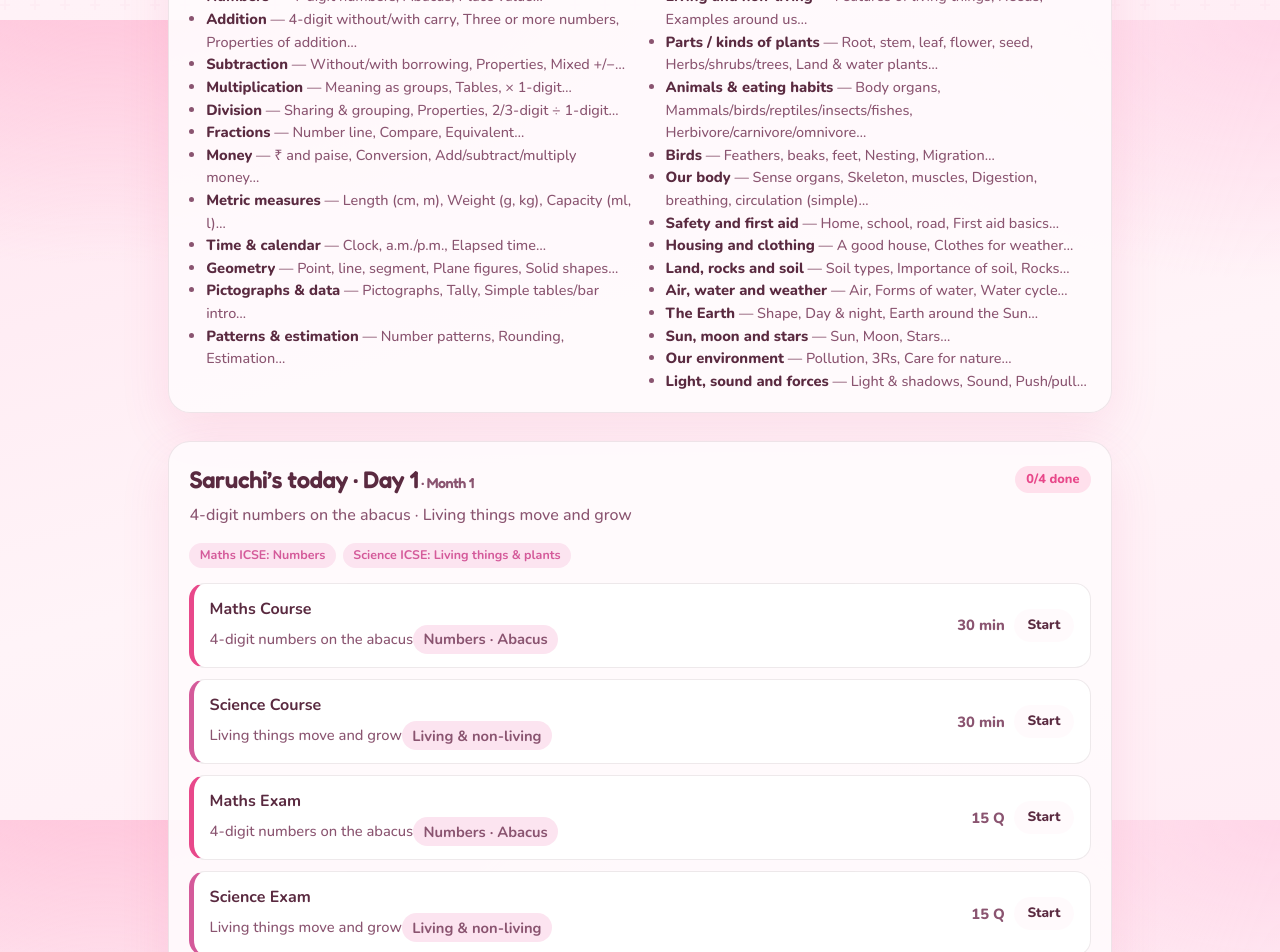
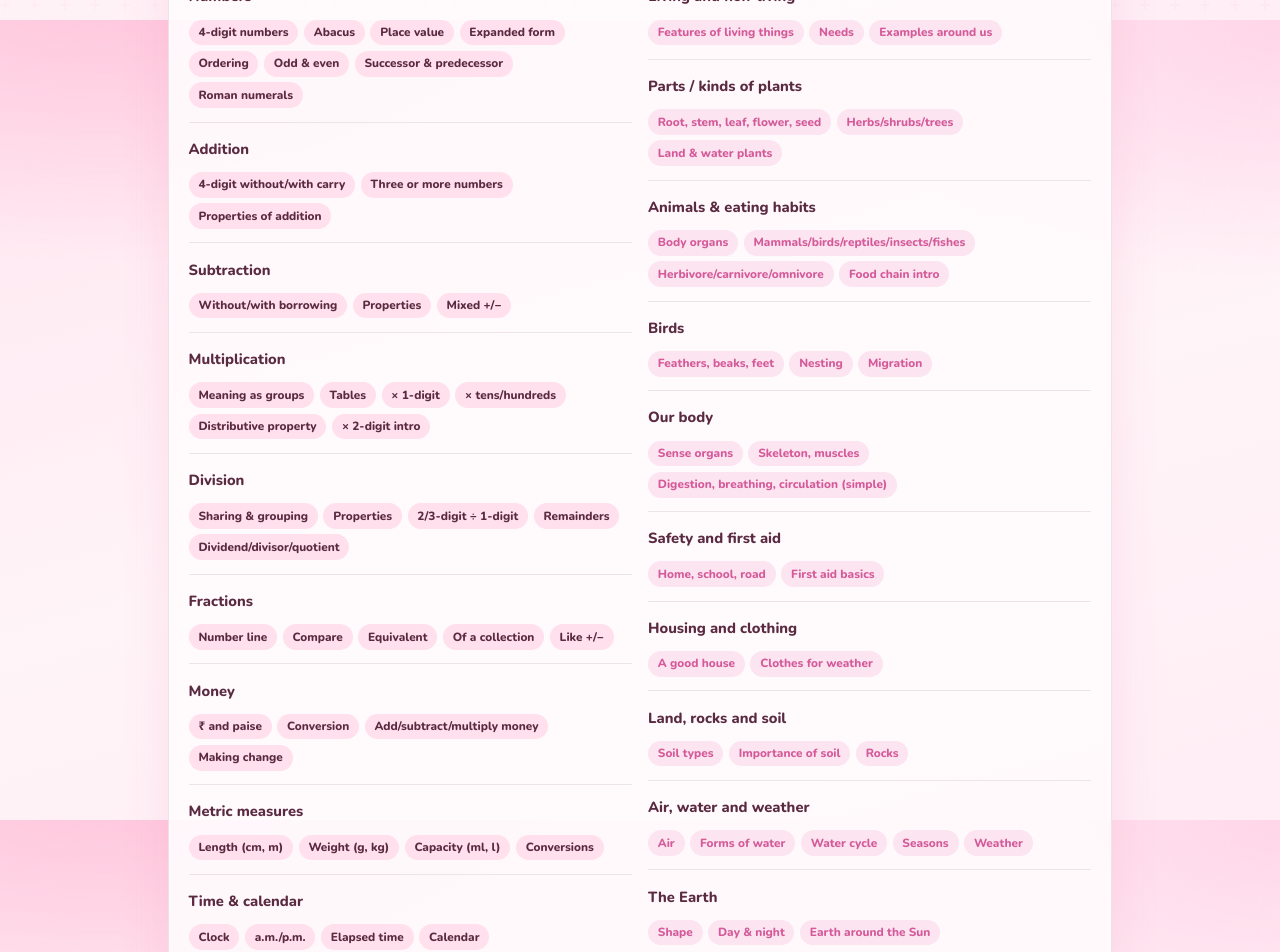
Before and after one commit to SaruchiShukla/SaruchiShukla.github.io, a React (Vite) app: page / in a window 1280 px wide. Shown: the part 780-1732 px from the top of the page. Built offline with nearby package versions, Linux system fonts and the light colour scheme.

Commit message:
Link every ICSE syllabus sub-topic chip to matching lessons.
Co-authored-by: Cursor <cursoragent@cursor.com>

```diff
--- a/src/App.css
+++ b/src/App.css
@@ -260,6 +260,96 @@ h3,
   font-size: 0.92rem;
 }
 
+.chapter-link-list--rich {
+  list-style: none;
+  padding-left: 0;
+}
+
+.chapter-link-list--rich > li {
+  margin: 0 0 0.95rem;
+  padding-bottom: 0.85rem;
+  border-bottom: 1px solid var(--line);
+}
+
+.chapter-link-list--rich > li:last-child {
+  border-bottom: 0;
+  margin-bottom: 0;
+  padding-bottom: 0;
+}
+
+.chapter-link-list__title {
+  display: inline-flex;
+  align-items: baseline;
+  gap: 0.5rem;
+  color: var(--ink);
+  text-decoration: none;
+  margin-bottom: 0.35rem;
+}
+
+.chapter-link-list__title:hover {
+  color: var(--maths);
+  text-decoration: underline;
+}
+
+.topics-overview__col--science .chapter-link-list__title:hover,
+.school-map__cols > div:last-child .chapter-link-list__title:hover {
+  color: var(--science);
+}
+
+.detail-chips {
+  display: flex;
+  flex-wrap: wrap;
+  gap: 0.35rem;
+  margin-top: 0.4rem;
+}
+
+.detail-chip {
+  display: inline-block;
+  font-size: 0.74rem;
+  font-weight: 700;
+  line-height: 1.25;
+  padding: 0.28rem 0.55rem;
+  border-radius: 999px;
+  background: var(--maths-soft);
+  color: var(--maths);
+  text-decoration: none;
+  border: 1px solid transparent;
+}
+
+.detail-chip:hover {
+  border-color: var(--maths);
+}
+
+.detail-chip--active {
+  background: var(--maths);
+  color: #fff;
+}
+
+.school-map__cols > div:last-child .detail-chip,
+.topics-overview__col--science .detail-chip,
+.chapter-card--science .detail-chip {
+  background: var(--science-soft);
+  color: var(--science);
+}
+
+.school-map__cols > div:last-child .detail-chip:hover,
+.topics-overview__col--science .detail-chip:hover,
+.chapter-card--science .detail-chip:hover {
+  border-color: var(--science);
+}
+
+.topics-overview__col--science .detail-chip--active,
+.chapter-card--science .detail-chip--active,
+.topics-page--science .detail-chip--active {
+  background: var(--science);
+  color: #fff;
+}
+
+.topics-page--maths .detail-chip--active {
+  background: var(--maths);
+  color: #fff;
+}
+
 .chapter-link-list a {
   color: var(--ink);
   text-decoration: none;
@@ -269,11 +359,6 @@ h3,
 .chapter-link-list a:hover {
   color: var(--maths);
   text-decoration: underline;
-}
-
-.school-map__cols .chapter-link-list:last-child a:hover,
-.topics-overview__col--science .chapter-link-list a:hover {
-  color: var(--science);
 }
 
 .topics-overview {
@@ -352,6 +437,17 @@ h3,
   transform: translateY(-2px);
 }
 
+.chapter-card__main {
+  display: block;
+  text-decoration: none;
+  color: inherit;
+  margin-bottom: 0.35rem;
+}
+
+.chapter-card__main:hover h3 {
+  text-decoration: underline;
+}
+
 .chapter-card h3 {
   margin: 0 0 0.35rem;
   font-size: 1.05rem;
@@ -361,12 +457,12 @@ h3,
   margin: 0 0 0.7rem;
 }
 
-.chapter-card span {
-  font-weight: 800;
-  color: var(--maths);
-}
-
-.chapter-card--science span {
+.chapter-card__main span {
+  font-weight: 800;
+  color: var(--maths);
+}
+
+.chapter-card--science .chapter-card__main span {
   color: var(--science);
 }
 
--- a/src/components/Home.jsx
+++ b/src/components/Home.jsx
@@ -8,6 +8,7 @@ import {
   SUBJECTS,
   getTodayDayNumber,
 } from '../data/curriculum'
+import { slugifyDetail } from '../data/topicIndex'
 import { dayCompletion, isSessionDone } from '../hooks/useProgress'
 
 export default function Home({ progress }) {
@@ -69,46 +70,54 @@ export default function Home({ progress }) {
             <h3>
               <Link to="/topics/maths">Maths chapters (ICSE)</Link>
             </h3>
-            <ul className="chapter-link-list">
-              {(SCHOOL_MAP.mathsChapters || SCHOOL_MAP.mathsUnits.map((name) => ({ name }))).map(
-                (u) => (
+            <ul className="chapter-link-list chapter-link-list--rich">
+              {(SCHOOL_MAP.mathsChapters || []).map((u) => (
                 <li key={u.id || u.name}>
-                    {u.id ? (
-                      <Link to={`/topics/maths/${u.id}`}>
+                  <Link to={`/topics/maths/${u.id}`} className="chapter-link-list__title">
                     <strong>{u.name}</strong>
                   </Link>
-                    ) : (
-                      <strong>{u.name}</strong>
-                    )}
                   {u.details?.length ? (
-                      <span className="muted small"> — {u.details.slice(0, 3).join(', ')}…</span>
+                    <div className="detail-chips">
+                      {u.details.map((detail) => (
+                        <Link
+                          key={detail}
+                          to={`/topics/maths/${u.id}?focus=${encodeURIComponent(slugifyDetail(detail))}`}
+                          className="detail-chip"
+                        >
+                          {detail}
+                        </Link>
+                      ))}
+                    </div>
                   ) : null}
                 </li>
-                ),
-              )}
+              ))}
             </ul>
           </div>
           <div>
             <h3>
               <Link to="/topics/science">Science chapters (ICSE)</Link>
             </h3>
-            <ul className="chapter-link-list">
-              {(SCHOOL_MAP.scienceChapters || SCHOOL_MAP.scienceUnits.map((name) => ({ name }))).map(
-                (u) => (
+            <ul className="chapter-link-list chapter-link-list--rich">
+              {(SCHOOL_MAP.scienceChapters || []).map((u) => (
                 <li key={u.id || u.name}>
-                    {u.id ? (
-                      <Link to={`/topics/science/${u.id}`}>
+                  <Link to={`/topics/science/${u.id}`} className="chapter-link-list__title">
                     <strong>{u.name}</strong>
                   </Link>
-                    ) : (
-                      <strong>{u.name}</strong>
-                    )}
                   {u.details?.length ? (
-                      <span className="muted small"> — {u.details.slice(0, 3).join(', ')}…</span>
+                    <div className="detail-chips">
+                      {u.details.map((detail) => (
+                        <Link
+                          key={detail}
+                          to={`/topics/science/${u.id}?focus=${encodeURIComponent(slugifyDetail(detail))}`}
+                          className="detail-chip"
+                        >
+                          {detail}
+                        </Link>
+                      ))}
+                    </div>
                   ) : null}
                 </li>
-                ),
-              )}
+              ))}
             </ul>
           </div>
         </div>
--- a/src/components/Topics.jsx
+++ b/src/components/Topics.jsx
@@ -1,10 +1,71 @@
-import { Link, useParams } from 'react-router-dom'
+import { Link, useParams, useSearchParams } from 'react-router-dom'
 import { LEARNER, SUBJECTS } from '../data/curriculum'
-import { getChapter, getChapters, TOPIC_INDEX } from '../data/topicIndex'
+import {
+  getChapter,
+  getChapters,
+  getDetailLink,
+  TOPIC_INDEX,
+} from '../data/topicIndex'
 import { dayCompletion, isSessionDone } from '../hooks/useProgress'
+
+function LessonRows({ subjectId, lessons, progress }) {
+  return (
+    <ul className="topic-list">
+      {lessons.map((lesson) => {
+        const lessonId = `${subjectId}-lesson`
+        const quizId = `${subjectId}-quiz`
+        const lessonDone = isSessionDone(progress, lesson.day, lessonId)
+        const quizDone = isSessionDone(progress, lesson.day, quizId)
+        const c = dayCompletion(progress, lesson.day)
+        return (
+          <li key={`${lesson.day}-${lesson.topic}`} className={`topic-row topic-row--${subjectId}`}>
+            <div>
+              <span className="topic-day">
+                Day {lesson.day}
+                {c.done === c.total ? ' · done' : ''}
+              </span>
+              <strong>{lesson.topic}</strong>
+              {lesson.icse ? <span className="icse-line">{lesson.icse}</span> : null}
+            </div>
+            <div className="topic-actions">
+              <Link className="btn btn--small" to={lesson.lessonPath}>
+                {lessonDone ? 'Review course' : 'Course 30m'}
+              </Link>
+              <Link className="btn btn--small btn--ghost" to={lesson.quizPath}>
+                {quizDone ? 'Review exam' : 'Exam 15Q'}
+              </Link>
+              <Link className="btn btn--small btn--ghost" to={lesson.dayPath}>
+                Full day
+              </Link>
+            </div>
+          </li>
+        )
+      })}
+    </ul>
+  )
+}
+
+function DetailChips({ chapter, activeSlug }) {
+  if (!chapter.detailLinks?.length) return null
+  return (
+    <div className="detail-chips" aria-label={`${chapter.name} topics`}>
+      {chapter.detailLinks.map((d) => (
+        <Link
+          key={d.slug}
+          to={d.path}
+          className={`detail-chip ${activeSlug === d.slug ? 'detail-chip--active' : ''}`}
+        >
+          {d.label}
+        </Link>
+      ))}
+    </div>
+  )
+}
 
 export default function Topics({ progress }) {
   const { subjectId, chapterId } = useParams()
+  const [params] = useSearchParams()
+  const focus = params.get('focus') || ''
 
   if (!subjectId) {
     return (
@@ -17,7 +78,7 @@ export default function Topics({ progress }) {
         <header className="page-head">
           <h1>{LEARNER.firstName}’s ICSE topics</h1>
           <p className="muted">
-            Jump by syllabus chapter — open the 30‑min course or 15Q exam for any topic, without
+            Jump by syllabus chapter and sub-topic — open the 30‑min course or 15Q exam without
             following the day schedule.
           </p>
         </header>
@@ -30,13 +91,14 @@ export default function Topics({ progress }) {
                 <h2>
                   <Link to={`/topics/${sid}`}>{sub.name}</Link>
                 </h2>
-                <ul className="chapter-link-list">
+                <ul className="chapter-link-list chapter-link-list--rich">
                   {chapters.map((ch) => (
                     <li key={ch.id}>
-                      <Link to={`/topics/${sid}/${ch.id}`}>
+                      <Link to={`/topics/${sid}/${ch.id}`} className="chapter-link-list__title">
                         <strong>{ch.name}</strong>
                         <span className="muted small">{ch.lessonCount} lessons</span>
                       </Link>
+                      <DetailChips chapter={ch} />
                     </li>
                   ))}
                 </ul>
@@ -61,7 +123,7 @@ export default function Topics({ progress }) {
   if (!chapterId) {
     const chapters = getChapters(subjectId)
     return (
-      <div className="page topics-page">
+      <div className={`page topics-page topics-page--${subjectId}`}>
         <nav className="crumb">
           <Link to="/">Home</Link>
           <span>/</span>
@@ -71,18 +133,18 @@ export default function Topics({ progress }) {
         </nav>
         <header className="page-head">
           <h1>{sub.name} · by chapter</h1>
-          <p className="muted">Pick a chapter to see every linked course day.</p>
+          <p className="muted">Pick a chapter or a highlighted sub-topic.</p>
         </header>
         <ul className="chapter-cards">
           {chapters.map((ch) => (
             <li key={ch.id}>
-              <Link to={`/topics/${subjectId}/${ch.id}`} className={`chapter-card chapter-card--${subjectId}`}>
+              <div className={`chapter-card chapter-card--${subjectId}`}>
+                <Link to={`/topics/${subjectId}/${ch.id}`} className="chapter-card__main">
                   <h3>{ch.name}</h3>
-                {ch.details?.length ? (
-                  <p className="muted small">{ch.details.slice(0, 4).join(' · ')}</p>
-                ) : null}
                   <span>{ch.lessonCount} lessons →</span>
                 </Link>
+                <DetailChips chapter={ch} />
+              </div>
             </li>
           ))}
         </ul>
@@ -100,8 +162,11 @@ export default function Topics({ progress }) {
     )
   }
 
+  const focused = getDetailLink(subjectId, chapterId, focus)
+  const showFocused = Boolean(focused && focus)
+
   return (
-    <div className="page topics-page">
+    <div className={`page topics-page topics-page--${subjectId}`}>
       <nav className="crumb">
         <Link to="/">Home</Link>
         <span>/</span>
@@ -109,53 +174,45 @@ export default function Topics({ progress }) {
         <span>/</span>
         <Link to={`/topics/${subjectId}`}>{sub.name}</Link>
         <span>/</span>
-        <span>{chapter.name}</span>
+        <Link to={`/topics/${subjectId}/${chapterId}`}>{chapter.name}</Link>
+        {showFocused ? (
+          <>
+            <span>/</span>
+            <span>{focused.label}</span>
+          </>
+        ) : null}
       </nav>
       <header className="page-head">
         <p className="eyebrow">ICSE Class 3 · {sub.name}</p>
-        <h1>{chapter.name}</h1>
-        {chapter.details?.length ? (
-          <p className="muted">Covers: {chapter.details.join(' · ')}</p>
-        ) : null}
+        <h1>{showFocused ? focused.label : chapter.name}</h1>
+        <p className="muted">
+          {showFocused
+            ? `Part of ${chapter.name} · ${focused.lessonCount || chapter.lessonCount} linked lessons`
+            : `Chapter topics below — tap a chip to filter.`}
+        </p>
+        <DetailChips chapter={chapter} activeSlug={focus} />
+        {showFocused ? (
+          <p className="muted small">
+            <Link to={`/topics/${subjectId}/${chapterId}`}>Show whole chapter</Link>
+          </p>
+        ) : (
           <p className="muted small">{chapter.lessonCount} linked lessons in BloomDay</p>
+        )}
       </header>
 
-      {chapter.subtopics.map((group) => (
+      {showFocused ? (
+        <section className="topic-group">
+          <h2>{focused.label}</h2>
+          <LessonRows subjectId={subjectId} lessons={focused.lessons} progress={progress} />
+        </section>
+      ) : (
+        chapter.subtopics.map((group) => (
           <section key={group.label} className="topic-group">
             <h2>{group.label}</h2>
-          <ul className="topic-list">
-            {group.lessons.map((lesson) => {
-              const lessonId = `${subjectId}-lesson`
-              const quizId = `${subjectId}-quiz`
-              const lessonDone = isSessionDone(progress, lesson.day, lessonId)
-              const quizDone = isSessionDone(progress, lesson.day, quizId)
-              const c = dayCompletion(progress, lesson.day)
-              return (
-                <li key={`${lesson.day}-${lesson.topic}`} className={`topic-row topic-row--${subjectId}`}>
-                  <div>
-                    <span className="topic-day">
-                      Day {lesson.day}
-                      {c.done === c.total ? ' · done' : ''}
-                    </span>
-                    <strong>{lesson.topic}</strong>
-                  </div>
-                  <div className="topic-actions">
-                    <Link className="btn btn--small" to={lesson.lessonPath}>
-                      {lessonDone ? 'Review course' : 'Course 30m'}
-                    </Link>
-                    <Link className="btn btn--small btn--ghost" to={lesson.quizPath}>
-                      {quizDone ? 'Review exam' : 'Exam 15Q'}
-                    </Link>
-                    <Link className="btn btn--small btn--ghost" to={lesson.dayPath}>
-                      Full day
-                    </Link>
-                  </div>
-                </li>
-              )
-            })}
-          </ul>
+            <LessonRows subjectId={subjectId} lessons={group.lessons} progress={progress} />
           </section>
-      ))}
+        ))
+      )}
     </div>
   )
 }
--- a/src/data/topicIndex.js
+++ b/src/data/topicIndex.js
@@ -67,6 +67,131 @@ const SCIENCE_RULES = [
   },
 ]
 
+/** Extra search tokens so syllabus detail chips match lesson titles */
+const DETAIL_ALIASES = {
+  '4-digit numbers': ['4-digit', 'abacus', 'thousand'],
+  abacus: ['abacus'],
+  'place value': ['place value'],
+  'expanded form': ['expanded'],
+  ordering: ['ordering', 'order'],
+  'odd & even': ['odd', 'even'],
+  'successor & predecessor': ['successor', 'predecessor'],
+  'roman numerals': ['roman'],
+  '4-digit without/with carry': ['carry', 'addition'],
+  'three or more numbers': ['multiple addends', 'three'],
+  'properties of addition': ['properties'],
+  'without/with borrowing': ['borrow'],
+  properties: ['properties'],
+  'mixed +/−': ['mixed', '+/−', '+/-'],
+  'meaning as groups': ['meaning', 'groups'],
+  tables: ['tables'],
+  '× 1-digit': ['1-digit', '×'],
+  '× tens/hundreds': ['tens', 'hundreds'],
+  'distributive property': ['distributive'],
+  '× 2-digit intro': ['2-digit'],
+  'sharing & grouping': ['sharing', 'grouping'],
+  '2/3-digit ÷ 1-digit': ['2-digit', '3-digit', 'division'],
+  remainders: ['remainder'],
+  'dividend/divisor/quotient': ['dividend', 'divisor', 'quotient', 'vocabulary'],
+  'number line': ['number line'],
+  compare: ['compare'],
+  equivalent: ['equivalent'],
+  'of a collection': ['of a set', 'collection'],
+  'like +/−': ['addition', 'subtraction', 'fractions'],
+  '₹ and paise': ['paise', 'money', 'rupee'],
+  conversion: ['conversion'],
+  'add/subtract/multiply money': ['addition', 'subtraction', 'multiplication', 'money'],
+  'making change': ['change'],
+  'length (cm, m)': ['length', 'cm', 'metre', 'meter'],
+  'weight (g, kg)': ['weight', 'gram', 'kg'],
+  'capacity (ml, l)': ['capacity', 'ml', 'litre', 'liter'],
+  conversions: ['units', 'conversion'],
+  clock: ['clock'],
+  'a.m./p.m.': ['a.m', 'p.m', 'am', 'pm'],
+  'elapsed time': ['elapsed', 'time'],
+  calendar: ['calendar'],
+  'point, line, segment': ['point', 'line', 'segment'],
+  'plane figures': ['2d', 'plane', 'circle'],
+  'solid shapes': ['3d', 'solid'],
+  'faces, edges, corners': ['faces', 'edges', 'corners', '3d'],
+  pictographs: ['pictograph'],
+  tally: ['tally', 'data'],
+  'simple tables/bar intro': ['table', 'bar', 'data'],
+  'number patterns': ['pattern'],
+  rounding: ['round', 'estimation'],
+  estimation: ['estimation', 'estimate'],
+  'logical reasoning': ['reasoning', 'olympiad'],
+  'features of living things': ['living', 'move', 'grow'],
+  needs: ['food', 'air', 'water', 'need'],
+  'examples around us': ['living vs', 'non-living', 'around'],
+  'root, stem, leaf, flower, seed': ['root', 'stem', 'leaf', 'flower', 'seed'],
+  'herbs/shrubs/trees': ['herbs', 'shrubs', 'trees', 'kinds'],
+  'land & water plants': ['land', 'water plants', 'kinds'],
+  'body organs': ['bodies of animals', 'organs'],
+  'mammals/birds/reptiles/insects/fishes': ['mammals', 'reptiles', 'insects', 'fishes', 'animals'],
+  'herbivore/carnivore/omnivore': ['eating', 'herbivore', 'carnivore', 'omnivore'],
+  'food chain intro': ['food chain'],
+  'feathers, beaks, feet': ['feathers', 'beaks', 'feet'],
+  nesting: ['nesting', 'nest'],
+  migration: ['migration'],
+  'sense organs': ['senses', 'sense'],
+  'skeleton, muscles': ['skeleton', 'muscles'],
+  'digestion, breathing, circulation (simple)': ['digestion', 'breathing', 'circulation'],
+  'home, school, road': ['safety', 'home', 'school', 'road'],
+  'first aid basics': ['first aid'],
+  'a good house': ['houses', 'house'],
+  'clothes for weather': ['clothing', 'clothes'],
+  'soil types': ['soil'],
+  'importance of soil': ['soil'],
+  rocks: ['rocks', 'soil'],
+  air: ['air'],
+  'forms of water': ['water'],
+  'water cycle': ['cycle'],
+  seasons: ['seasons'],
+  weather: ['weather'],
+  shape: ['earth', 'shape'],
+  'day & night': ['spin', 'day', 'night'],
+  'earth around the sun': ['orbit', 'sun'],
+  sun: ['sun'],
+  moon: ['moon'],
+  stars: ['stars'],
+  'solar system (kid level)': ['solar', 'space'],
+  pollution: ['pollution'],
+  '3rs': ['3rs', '3r'],
+  'care for nature': ['environment', 'nature', 'care'],
+  'light & shadows': ['light', 'shadow'],
+  sound: ['sound'],
+  'push/pull': ['force', 'push', 'pull'],
+  energy: ['energy'],
+}
+
+export function slugifyDetail(detail) {
+  return String(detail)
+    .toLowerCase()
+    .replace(/₹/g, 'rs')
+    .replace(/×/g, 'x')
+    .replace(/÷/g, 'div')
+    .replace(/[+/−+/-]/g, '-')
+    .replace(/[^a-z0-9]+/g, '-')
+    .replace(/^-+|-+$/g, '')
+}
+
+function tokensForDetail(detail) {
+  const key = detail.toLowerCase().trim()
+  const aliases = DETAIL_ALIASES[key] || []
+  const raw = key
+    .replace(/[()]/g, ' ')
+    .split(/[,/&·]+/)
+    .map((s) => s.trim())
+    .filter((s) => s.length > 2)
+  return [...new Set([...aliases, ...raw])]
+}
+
+export function lessonMatchesDetail(lesson, detail) {
+  const hay = `${lesson.icse || ''} ${lesson.topic || ''}`.toLowerCase()
+  return tokensForDetail(detail).some((tok) => hay.includes(tok.toLowerCase()))
+}
+
 function matchChapterId(icseTag, rules, fallbackId) {
   const t = (icseTag || '').trim()
   for (const rule of rules) {
@@ -113,10 +238,23 @@ function buildSubjectIndex(subject, chapters, rules) {
 
   return chapters.map((c) => {
     const b = byChapter[c.id]
+    const detailLinks = (c.details || []).map((label) => {
+      const slug = slugifyDetail(label)
+      const matched = b.lessons.filter((lesson) => lessonMatchesDetail(lesson, label))
+      return {
+        label,
+        slug,
+        path: `/topics/${subject}/${c.id}?focus=${encodeURIComponent(slug)}`,
+        lessonCount: matched.length,
+        lessons: matched.length ? matched : b.lessons,
+      }
+    })
+
     return {
       id: c.id,
       name: c.name,
       details: c.details,
+      detailLinks,
       subject,
       lessonCount: b.lessons.length,
       lessons: b.lessons,
@@ -140,3 +278,9 @@ export function getChapter(subjectId, chapterId) {
 export function getChapters(subjectId) {
   return TOPIC_INDEX[subjectId] || []
 }
+
+export function getDetailLink(subjectId, chapterId, focusSlug) {
+  const chapter = getChapter(subjectId, chapterId)
+  if (!chapter || !focusSlug) return null
+  return chapter.detailLinks?.find((d) => d.slug === focusSlug) ?? null
+}
```
Lines whose indentation alone changed are shown as unchanged.
